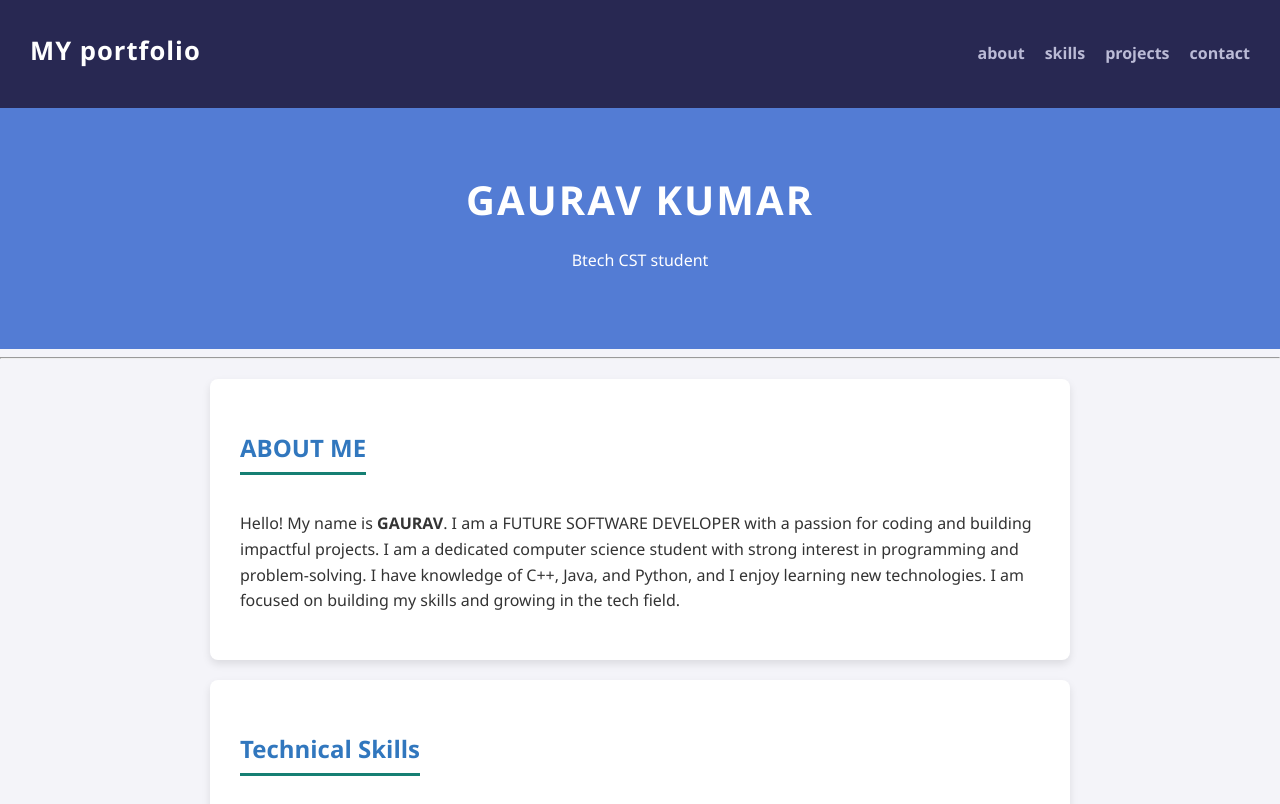
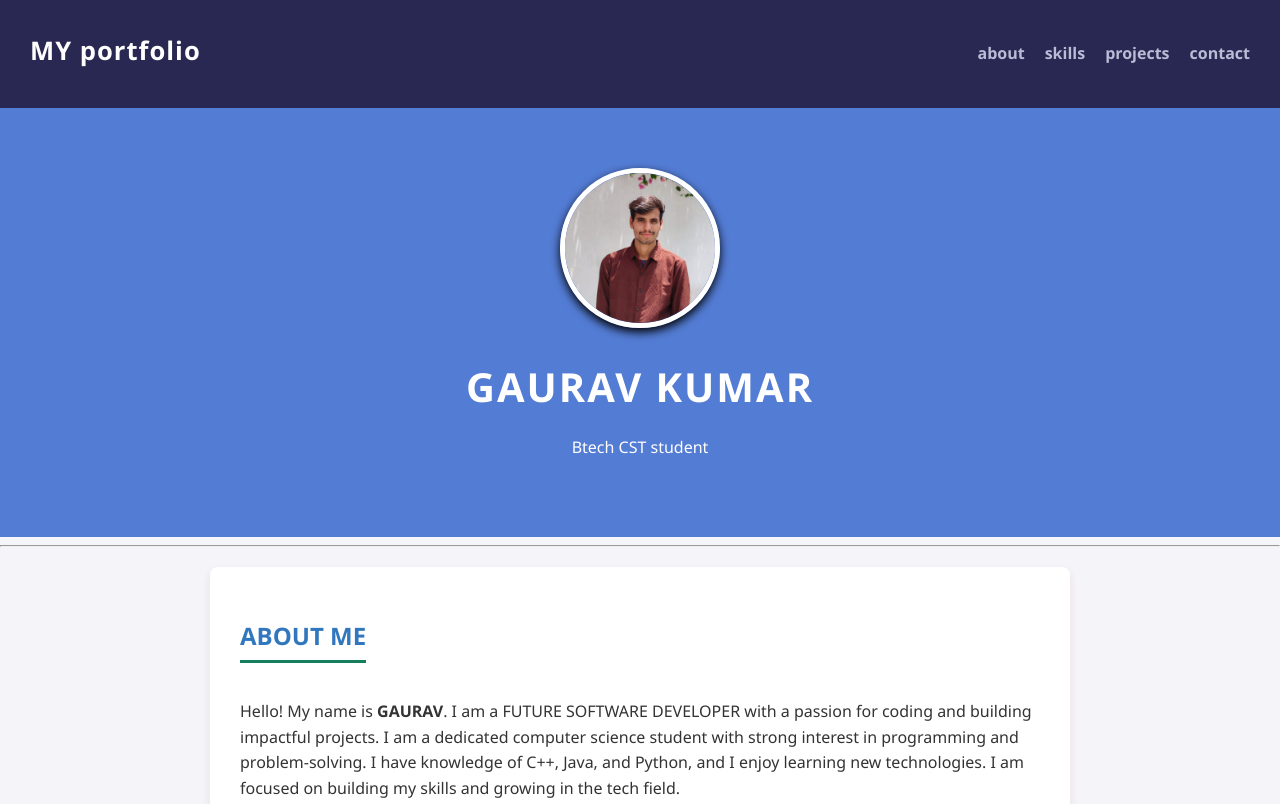
Before and after one commit to gauravyadav73670-dot/MicroProject, a plain HTML site: page index.html in a window 1280 px wide. Shown: the top 804 px of the page. Drawn offline with Linux system fonts and the light colour scheme.

Commit message:
final push

```diff
--- a/index.html
+++ b/index.html
@@ -24,6 +24,7 @@
 
     <!-- HEADER -->
     <header>
+        <img src="Screenshot 2026-05-13 at 8.48.11 AM.png" alt="myphoto" class="profile-image">
         <h1>GAURAV KUMAR</h1>
         <p>Btech CST student</p>
     </header>
--- a/style.css
+++ b/style.css
@@ -71,6 +71,16 @@ header h1 {
     font-size: 2.5rem;
     letter-spacing: 2px;
 }
+.profile-image{
+    width:150px;
+    height: 150px;
+    border-radius: 50%;
+    object-fit:cover;
+    border: 5px solid white;
+    margin-bottom:20px;
+    box-shadow:0 4px 10px rgba(0,0,0,3) ;
+}
+
 
 
 /* 3. SECTIONS - Creating white cards for content  */
@@ -80,13 +90,13 @@ section {
     padding: 30px;
     background: white;
     border-radius: 8px;
-    box-shadow: 0 4px 8px rgba(0,0,0,0.1);
+    box-shadow: 0 4px 8px rgba(178, 37, 37, 0.1);
 }
 
 /* 4. HEADINGS - Adding a small accent line */
 h2 {
     color: #3177be;
-    border-bottom: 3px solid #157f73;
+    border-bottom: 3px solid #157f5d;
     display: inline-block;
     padding-bottom: 5px;
 }
```
Also changed, not shown: Screenshot 2026-05-13 at 8.48.11 AM.png (added), 1 other file.
